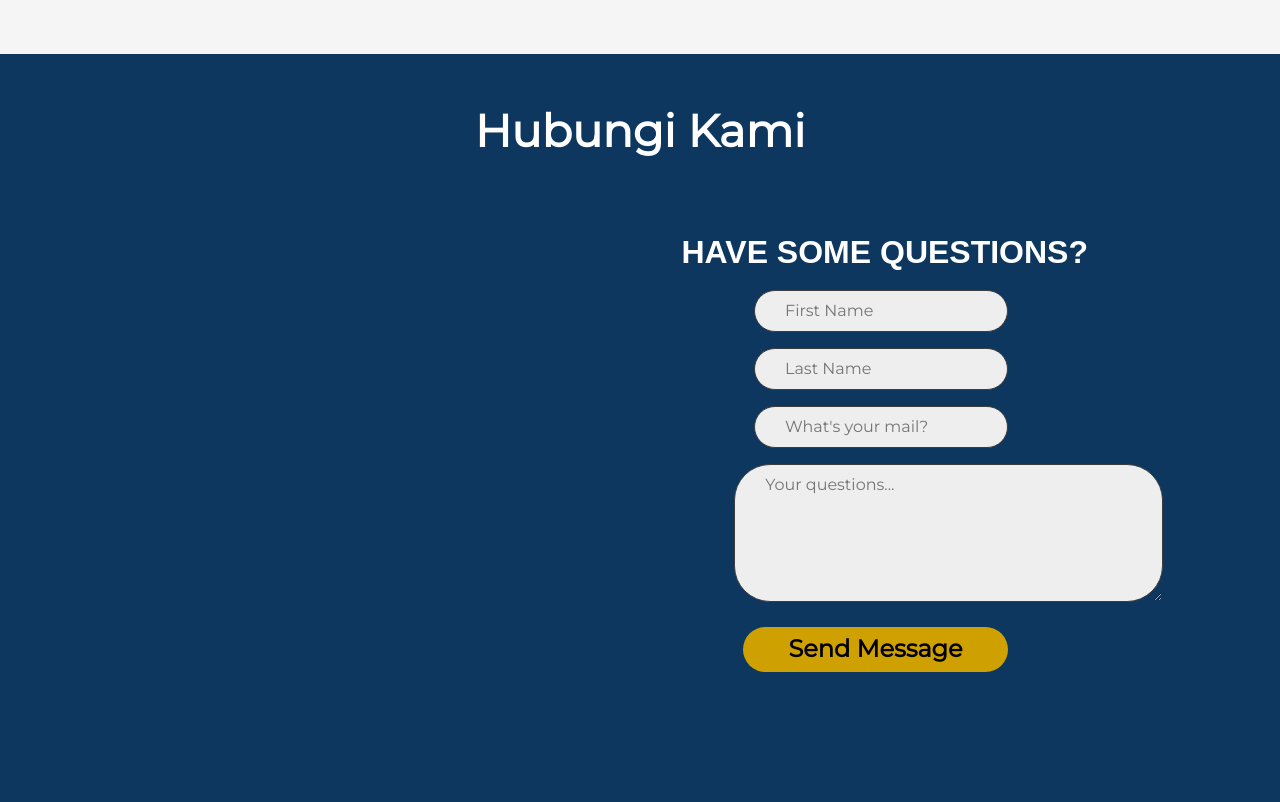
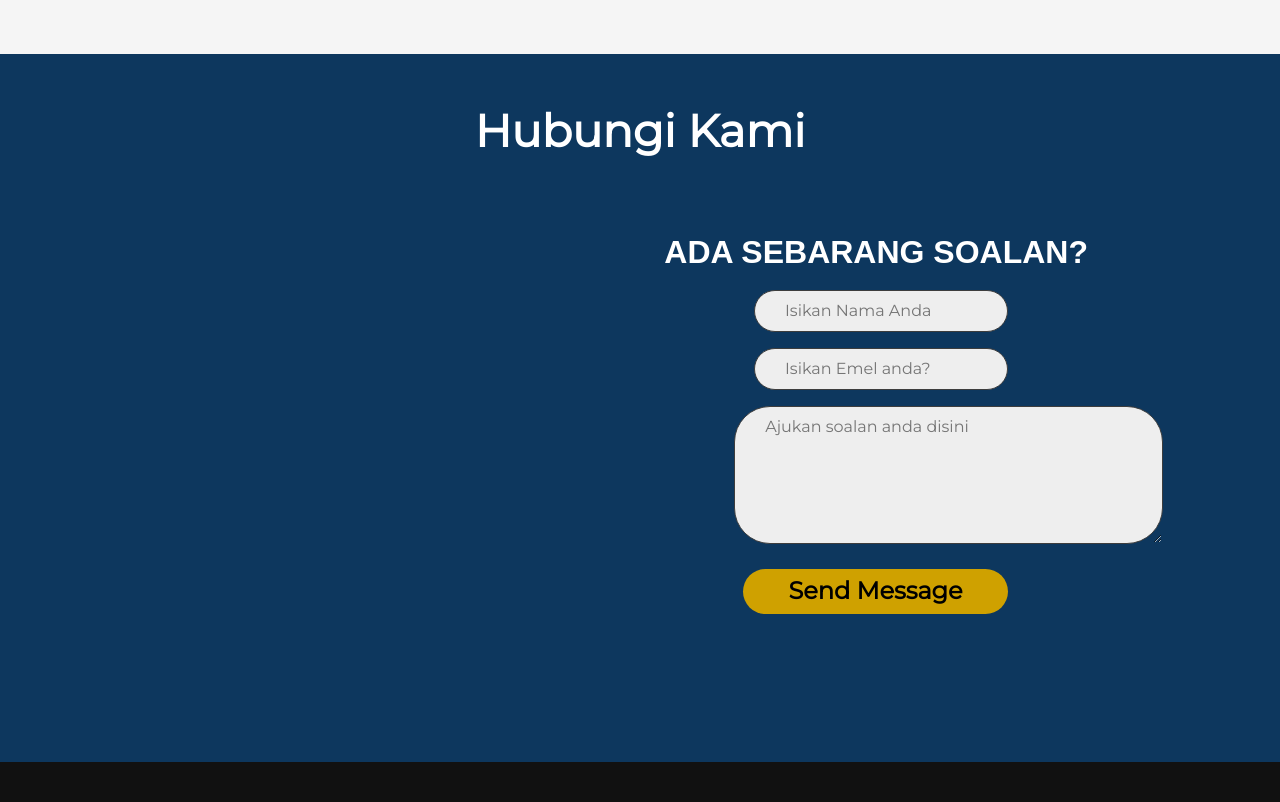
Before and after one commit to minhalkazimm/baitulehsan-online, a plain HTML site: page index.html in a window 1280 px wide. Shown: the part 3750-4552 px from the top of the page. Drawn offline with nearby package versions, Linux system fonts and the light colour scheme; a script that the page names is missing.

Commit message:
Update index.html

```diff
--- a/index.html
+++ b/index.html
@@ -371,7 +371,7 @@
         <a target="_blank" href="gal5.jpg">
             <img src="gal5.jpg" alt="pizza">
         </a>
-        <div class="description">Program</div>
+        <div class="description">Program Gotong Royong</div>
     </div>
 
     <div class="gallery">
@@ -412,25 +412,22 @@
     <section id="contact">
       <div class="contact">
         <h2>Hubungi Kami</h2>
-        <p>HAVE SOME QUESTIONS?</p>
+        <p>ADA SEBARANG SOALAN?</p>
 
         <form class="form" id="myForm" enctype="multipart/form-data">
           <div class="contbutton">
             <label for="First">
-              <input type="text" placeholder="First Name" id="First" /> </label
-            ><br />
-            <label for="Last">
-              <input type="text" placeholder="Last Name" /> </label
+              <input type="text" placeholder="Isikan Nama Anda" id="First" /> </label
             ><br />
             <label for="email">
-              <input type="email" placeholder="What's your mail?" /> </label
+              <input type="email" placeholder="Isikan Emel anda?" /> </label
             ><br />
             <label for="problem">
               <textarea
               rows="5"
               cols="39"
                 class="question"
-                placeholder="Your questions..."
+                placeholder="Ajukan soalan anda disini"
                 id="problem"
               /></textarea> </label
             ><br />
```
